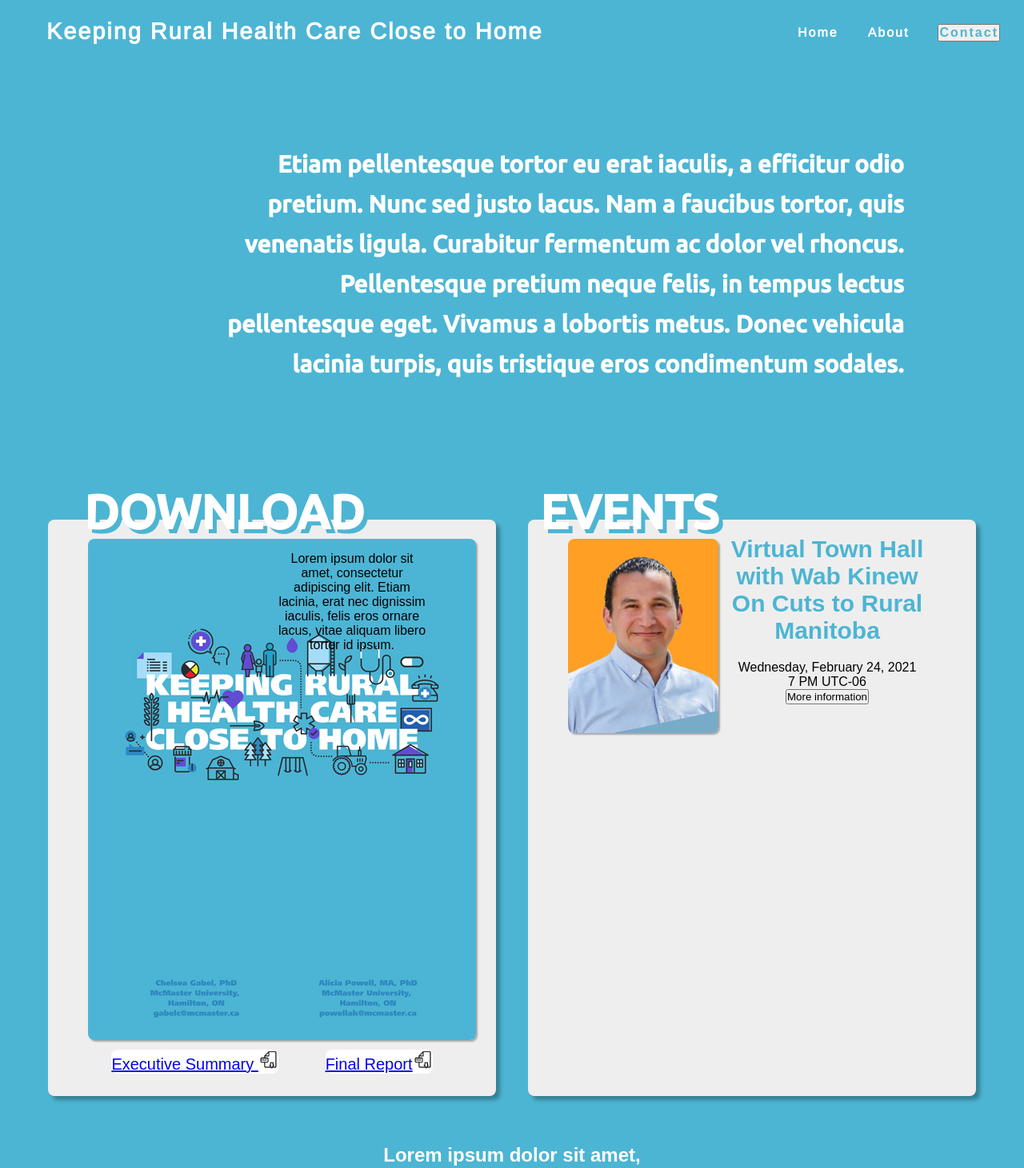
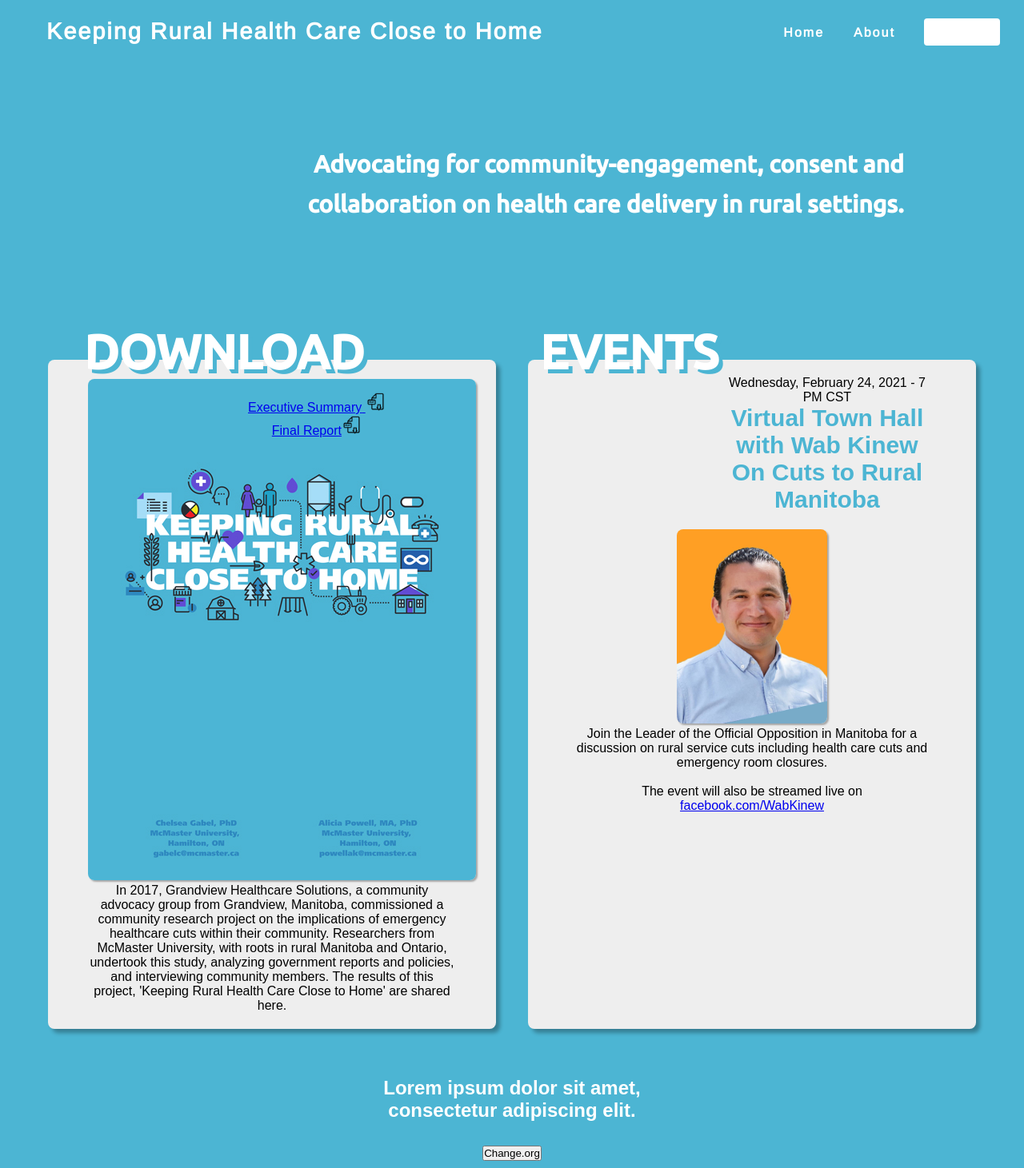
Before and after one commit to michaelakleer/rural-health-care-simplified, a React (Create React App) app: page / in a window 1280 px wide. Shown: the top 1461 px of the page at 80% size. Built offline with nearby package versions, Linux system fonts and the light colour scheme.

Commit message:
Updated info

```diff
--- a/src/components/About/About.js
+++ b/src/components/About/About.js
@@ -5,15 +5,20 @@ export default function About() {
   return (
     <div className="About">
       <div className="aboutOne">
-        <h1>
-          {" "}
-          Mauris volutpat tempus gravida. Nulla aliquam enim quis fermentum
-          posuere. Nunc mattis nisl eu velit posuere, sit amet facilisis turpis
-          fermentum. Ut facilisis posuere erat, euismod aliquet lacus lacinia
-          ac. Ut sit amet risus vitae lectus pharetra tempor. Nulla id maximus
-          orci. Sed et felis at massa sodales semper. Nulla libero tellus,
-          dignissim nec ullamcorper at, mattis et tortor.
-        </h1>
+        <h1> Grandview Healthcare Solutions</h1>
+        <h2>Manitoba Community Healthcare Advocacy Group </h2>
+        <p>
+          Grandview Healthcare Solutions, established in 2017, grew out of a
+          community response from Grandview and Tootinaowaziibeeng Treaty
+          Reserve to maintain the Grandview Emergency Medical Services station
+          as an essential service of the local healthcare system for both
+          communities and surrounding areas. The role of the group has expanded
+          to advocate that the Grandview District Hospital be maintained as an
+          acute care facility with 24/7 Emergency Service. The group promotes
+          keeping Healthcare close to home in rural Manitoba and supports the
+          Grandview Healthcare model as a viable system, essential for the
+          health of all community members.
+        </p>
       </div>
       <div className="aboutTwo">
         <div className="containerOne">
@@ -28,16 +33,43 @@ export default function About() {
           </div>
           <div className="bioOne">
             <p>
-              Lorem ipsum dolor sit amet, consectetur adipiscing elit.
-              Suspendisse scelerisque non velit in aliquam. Sed feugiat, arcu et
-              porta iaculis, erat ligula iaculis dolor, vitae eleifend massa
-              metus sed mi. Morbi semper dolor at quam faucibus, in fermentum
-              leo pellentesque. Integer vel gravida ligula, ac tristique odio.
-              Cras vehicula condimentum sollicitudin. Pellentesque eu semper
-              magna. Etiam a semper ligula. Sed vel maximus velit. Aenean
-              iaculis mattis velit, ut molestie eros mattis id. Nam eu metus ex.
-              Phasellus quis risus non erat aliquet mattis. Aliquam eleifend
-              quis nibh laoreet euismod.
+              Dr. Gabel holds a Canada Research Chair in Indigenous Well-Being,
+              Community-Engagement, and Innovation and is an Associate Professor
+              in the Department of Health, Aging and Society and the Indigenous
+              Studies Program at McMaster University in Hamilton, Ontario. Dr.
+              Gabel is one of Canada’s leading Indigenous scholars and has a
+              unique set of perspectives and expertise that has helped to
+              advance Indigenous health and well-being and self-determination
+              efforts in Canada.
+            </p>
+            <p>
+              Dr. Gabel's research focuses on building partnerships with
+              Indigenous communities across Canada and internationally to design
+              and implement health and well-being promoting interventions as a
+              way to address inequities.{" "}
+            </p>
+            <p>
+              Dr. Gabel is the former Director of the McMaster Indigenous
+              Research Institute, an Institute dedicated to Indigenous ways of
+              knowing and research and the former director of the Indigenous
+              Studies Program. Dr. Gabel is involved in a number of research
+              collaborations across Canada that integrate her expertise in
+              community-based participatory research, Indigenous health policy,
+              digital technology, intervention research and Indigenous health
+              and well-being. She is a member of the Canadian Institutes of
+              Health Research (CIHR)Standing Committee on Ethicsthat provides
+              high-level strategic advice on the ethical, legal and
+              socio-cultural dimensions of CIHR's mandate and a member of the
+              Indigenous Advisory Circle(IAC) whose purpose is to advise the
+              Federation of the Humanities and Social Science and to inform its
+              efforts to advance reconciliation in the post-secondary education
+              sector in general, and in the humanities and social sciences in
+              particular.
+            </p>
+            <p>
+              Dr. Gabel has published in top journals in areas such as:
+              community-engaged research, bioethics, Indigenous women,
+              Indigenous health policy and Indigenous health and well-being.
             </p>
           </div>
         </div>
--- a/src/components/Home/Home.js
+++ b/src/components/Home/Home.js
@@ -12,12 +12,8 @@ export default function Home() {
     <div className="Home">
       <div className="homeOne">
         <h1 className="opening">
-          Etiam pellentesque tortor eu erat iaculis, a efficitur odio pretium.
-          Nunc sed justo lacus. Nam a faucibus tortor, quis venenatis ligula.
-          Curabitur fermentum ac dolor vel rhoncus. Pellentesque pretium neque
-          felis, in tempus lectus pellentesque eget. Vivamus a lobortis metus.
-          Donec vehicula lacinia turpis, quis tristique eros condimentum
-          sodales.
+          Advocating for community-engagement, consent and collaboration on
+          health care delivery in rural settings.
         </h1>
       </div>
       <div className="homeTwo">
@@ -32,16 +28,13 @@ export default function Home() {
               />
             </div>
             <div className="boxTwo">
-              <p>
-                Lorem ipsum dolor sit amet, consectetur adipiscing elit. Etiam
-                lacinia, erat nec dignissim iaculis, felis eros ornare lacus,
-                vitae aliquam libero tortor id ipsum.
-              </p>
-            </div>
-          </div>
-          <div className="buttonContainer">
-            <button>
-              <a href={ExecSummary} target="_blank" rel="noreferrer">
+              <div className="execLink">
+                <a
+                  href={ExecSummary}
+                  target="_blank"
+                  rel="noreferrer"
+                  className="link"
+                >
                   Executive Summary{" "}
                   <img
                     src={PdfDownload}
@@ -49,9 +42,14 @@ export default function Home() {
                     className="pdfIcon"
                   />
                 </a>{" "}
-            </button>
-            <button>
-              <a href={FinalReport} target="_blank" rel="noreferrer">
+              </div>
+              <div className="finalLink">
+                <a
+                  href={FinalReport}
+                  target="_blank"
+                  rel="noreferrer"
+                  className="link"
+                >
                   Final Report
                   <img
                     src={PdfDownload}
@@ -59,13 +57,34 @@ export default function Home() {
                     className="pdfIcon"
                   />
                 </a>{" "}
-            </button>
+              </div>
+            </div>
+          </div>
+          <div className="boxThree">
+            <p>
+              In 2017, Grandview Healthcare Solutions, a community advocacy
+              group from Grandview, Manitoba, commissioned a community research
+              project on the implications of emergency healthcare cuts within
+              their community. Researchers from McMaster University, with roots
+              in rural Manitoba and Ontario, undertook this study, analyzing
+              government reports and policies, and interviewing community
+              members. The results of this project, 'Keeping Rural Health Care
+              Close to Home' are shared here.
+            </p>
           </div>
         </div>
         <div className="events">
           <div className="eventContainer">
+            <h3 className="titleEvents">Events</h3>
+            <div className="eventTime">
+              <p>Wednesday, February 24, 2021 - 7 PM CST</p>
+              <h2>
+                Virtual Town Hall with Wab Kinew On Cuts to Rural Manitoba
+              </h2>
+            </div>
+          </div>
+          <div className="eventInfo">
             <div className="boxThree">
-              <h3 className="titleEvents">Events</h3>
               <img
                 src={WabKinew}
                 alt="Wab Kinew portrait"
@@ -73,13 +92,22 @@ export default function Home() {
               />
             </div>
             <div className="boxFour">
-              <h2>
-                Virtual Town Hall with Wab Kinew On Cuts to Rural Manitoba
-              </h2>
-              <p>Wednesday, February 24, 2021</p>
-              <p>7 PM UTC-06</p>
-
-              <button>More information</button>
+              <p>
+                Join the Leader of the Official Opposition in Manitoba for a
+                discussion on rural service cuts including health care cuts and
+                emergency room closures.
+              </p>
+              <br />
+              <p>
+                The event will also be streamed live on{" "}
+                <a
+                  href="https://www.facebook.com/WabKinew/"
+                  target="_blank"
+                  rel="noreferrer"
+                >
+                  facebook.com/WabKinew
+                </a>
+              </p>
             </div>
           </div>
         </div>
--- a/src/components/Navbar/Navbar.js
+++ b/src/components/Navbar/Navbar.js
@@ -1,6 +1,7 @@
 import React, { Component } from "react";
 import { Link } from "react-router-dom";
 import { MenuItems } from "./MenuItems";
+import { Button } from "../Button.js";
 import "./Navbar.css";
 
 class Navbar extends Component {
@@ -31,7 +32,7 @@ class Navbar extends Component {
           })}
         </ul>
         <Link to="/contact">
-          <button className="button contactButton">Contact</button>{" "}
+          <Button>Contact</Button>{" "}
         </Link>
       </nav>
     );
```
Lines whose indentation alone changed are shown as unchanged.
